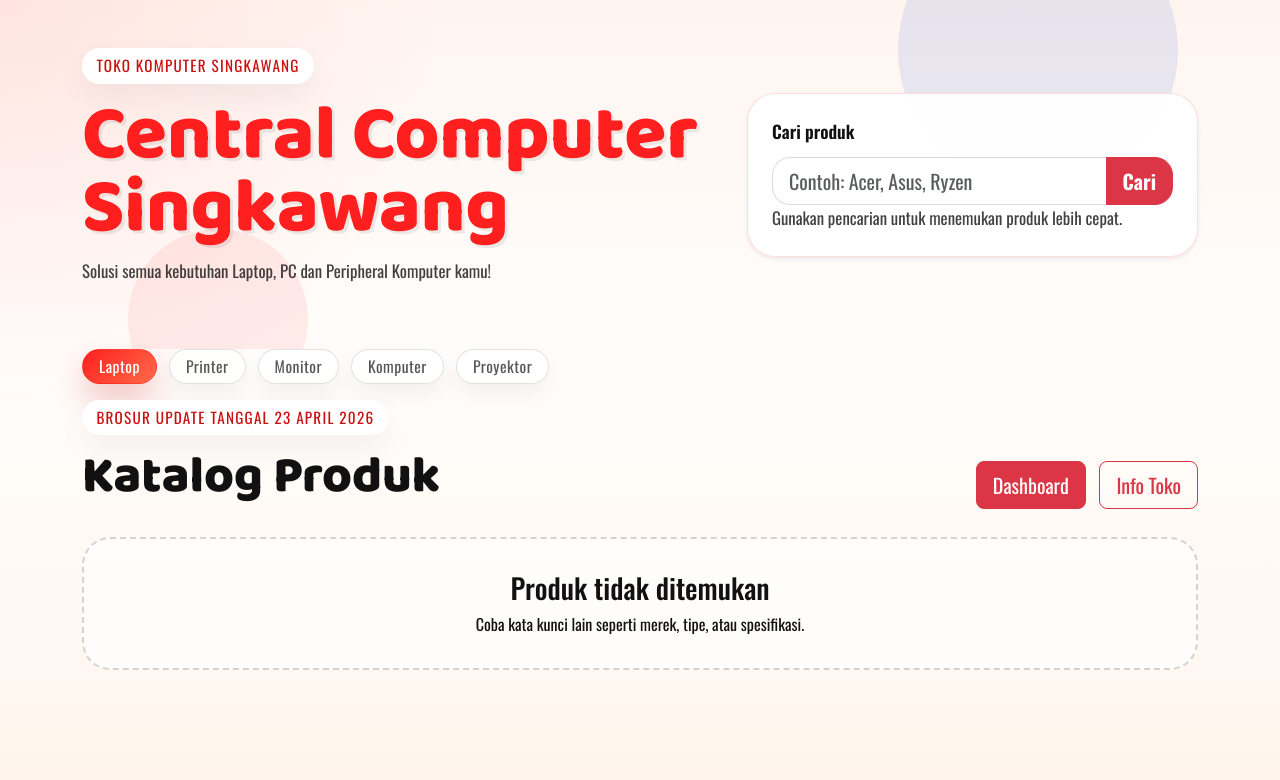
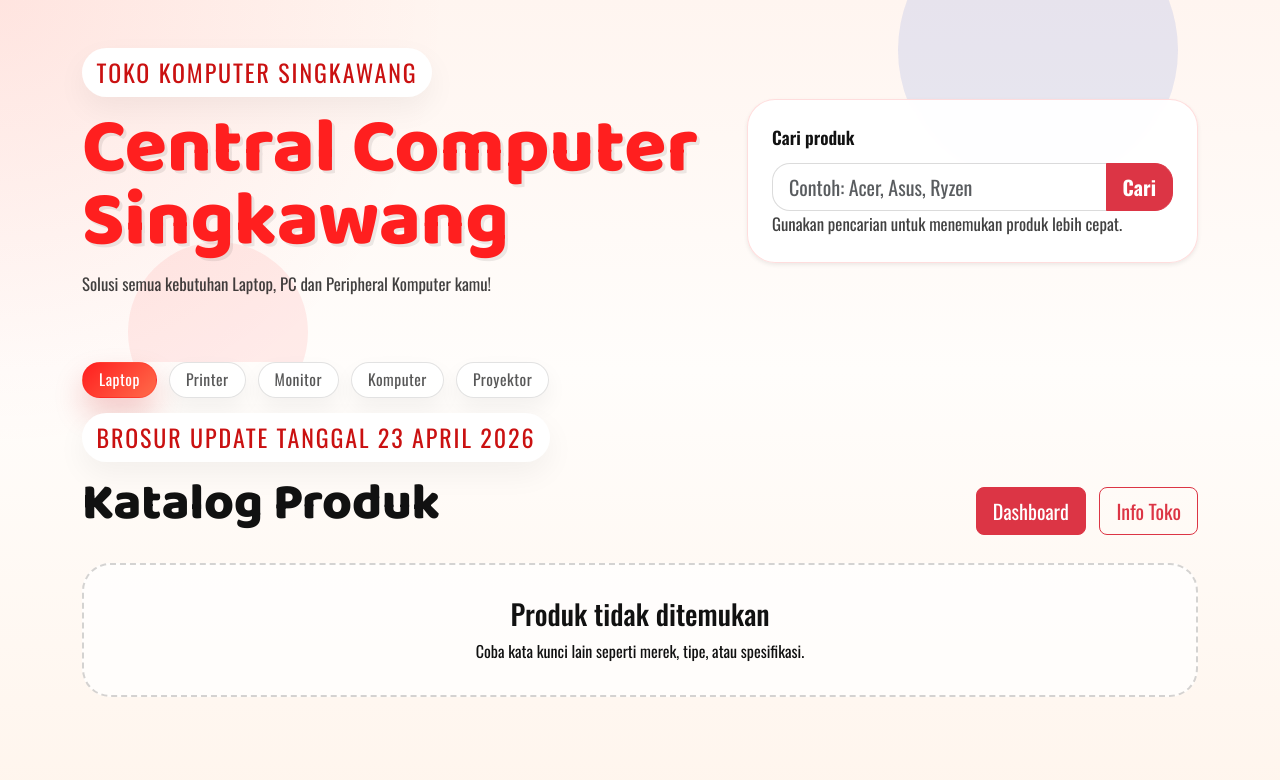
Before and after one commit to zwatchdev/katalogcencom, a website: page index.html in a window 1280 px wide. Shown: the top 780 px of the page. Drawn offline with nearby package versions, Linux system fonts and the light colour scheme; some packages are replaced by stand-ins of ours; no server answers; a script that the page names is missing.

Commit message:
Update style.css

```diff
--- a/style.css
+++ b/style.css
@@ -67,7 +67,7 @@
   border-radius: 999px;
   background: #ffffff;
   color: var(--brand-red-dark);
-  font-size: 0.95rem;
+  font-size: 1.5rem;
   letter-spacing: 0.08em;
   text-transform: uppercase;
   box-shadow: 0 12px 30px rgba(0, 0, 0, 0.05);
```
